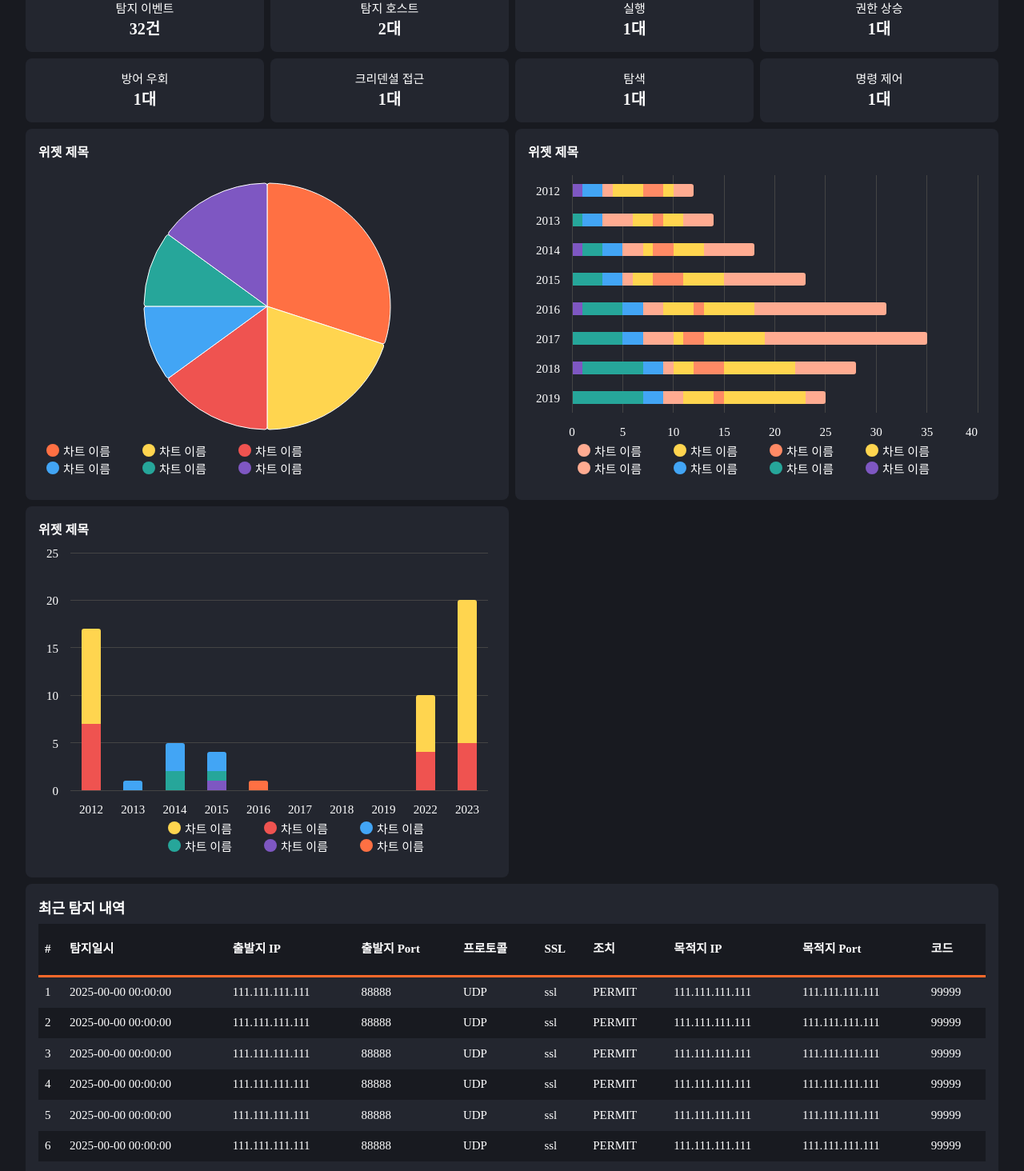
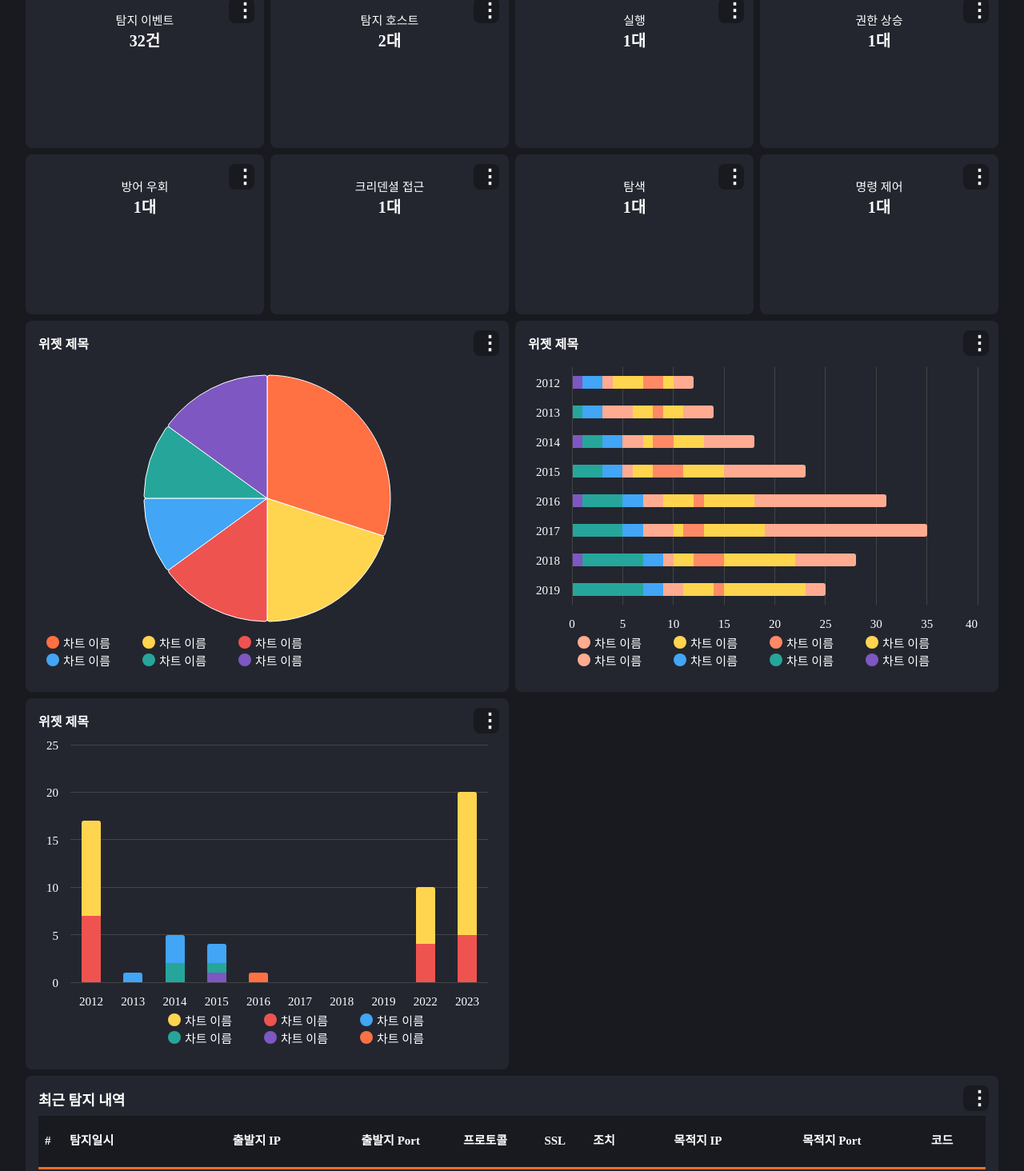
Before and after one commit to Sotatek-HieuTran5/Sonar-dashboard, a React (Vite) app: page / in a window 1280 px wide. Shown: the part 111-1575 px from the top of the page at 80% size. Built offline with nearby package versions, Linux system fonts and the light colour scheme; a web font is replaced by a local one.

Commit message:
feat: update css

```diff
--- /dev/null
+++ b/src/components/ChartSection.css
@@ -0,0 +1,108 @@
+.chart-card {
+  background: var(--color-card-bg);
+  border-radius: 8px;
+  padding: 16px;
+  min-height: 320px;
+  flex: 1 1 300px;
+  min-width: 0;
+  display: flex;
+  flex-direction: column;
+  align-items: center;
+  justify-content: flex-start;
+  box-sizing: border-box;
+  position: relative;
+}
+
+.chart-card-pie {
+  grid-column: span 2;
+}
+
+.chart-card-bar {
+  grid-column: span 3;
+}
+
+@media (max-width: 1199px) {
+  .chart-card-pie {
+    grid-column: span 2;
+  }
+
+  .chart-card-bar {
+    grid-column: span 2;
+  }
+}
+
+@media (max-width: 900px) {
+  .chart-card-pie,
+  .chart-card-bar {
+    grid-column: 1 / -1;
+  }
+}
+
+.chart-menu-container {
+  position: absolute;
+  top: 12px;
+  right: 12px;
+  z-index: 2;
+}
+
+.chart-menu-button {
+  border: none;
+  border-radius: 8px;
+  width: 32px;
+  height: 32px;
+  color: #fff;
+}
+
+.chart-menu-icon {
+  font-size: 24px;
+  font-weight: 700;
+}
+
+.chart-menu-dropdown {
+  position: absolute;
+  top: 36px;
+  right: 0;
+  background: #222;
+  color: #fff;
+  border-radius: 8px;
+  box-shadow: 0 2px 8px rgba(0, 0, 0, 0.2);
+  min-width: 100px;
+  z-index: 10;
+  padding: 8px 0;
+}
+
+.chart-menu-item {
+  padding: 8px 16px;
+  cursor: pointer;
+}
+
+.chart-title {
+  width: 100%;
+  font-weight: 600;
+  color: var(--color-table-row-text);
+  font-size: 16px;
+  text-align: left;
+  margin-bottom: 8px;
+}
+
+.chart-container {
+  flex: 1;
+  width: 100%;
+  display: flex;
+  align-items: center;
+  justify-content: center;
+}
+
+.pie-chart-container {
+  width: 100%;
+  height: 100%;
+  display: flex;
+  flex-direction: column;
+}
+
+.pie-chart-content {
+  flex: 1;
+  display: flex;
+  align-items: center;
+  justify-content: center;
+}
--- a/src/components/ChartSection.tsx
+++ b/src/components/ChartSection.tsx
@@ -1,4 +1,4 @@
-import React, { useEffect, useState } from "react";
+import React, { useEffect, useState, useRef } from "react";
 import Highcharts from "highcharts";
 import HighchartsReact from "highcharts-react-official";
 import type {
@@ -6,6 +6,7 @@ import type {
   BarDatum,
   ChartSectionProps,
 } from "../interfaces/chart";
+import "./ChartSection.css";
 
 function getVar(name: string, fallback: string) {
   if (typeof window !== "undefined") {
@@ -77,22 +78,8 @@ const PieChartWithCustomLegend: React.FC<{ data: PieDatum[] }> = ({ data }) => {
     ],
   };
   return (
-    <div
-      style={{
-        width: "100%",
-        height: "100%",
-        display: "flex",
-        flexDirection: "column",
-      }}
-    >
-      <div
-        style={{
-          flex: 1,
-          display: "flex",
-          alignItems: "center",
-          justifyContent: "center",
-        }}
-      >
+    <div className="pie-chart-container">
+      <div className="pie-chart-content">
         <HighchartsReact highcharts={Highcharts} options={options} />
       </div>
     </div>
@@ -263,6 +250,44 @@ function getGridColumn(
   return `span ${spanLarge}`;
 }
 
+function MoreMenu() {
+  const [open, setOpen] = useState(false);
+  const ref = useRef<HTMLDivElement>(null);
+  useEffect(() => {
+    function handleClickOutside(event: MouseEvent) {
+      if (ref.current && !ref.current.contains(event.target as Node)) {
+        setOpen(false);
+      }
+    }
+    if (open) {
+      document.addEventListener("mousedown", handleClickOutside);
+    } else {
+      document.removeEventListener("mousedown", handleClickOutside);
+    }
+    return () => {
+      document.removeEventListener("mousedown", handleClickOutside);
+    };
+  }, [open]);
+  return (
+    <div className="chart-menu-container" ref={ref}>
+      <button
+        className="btn btn-primary chart-menu-button"
+        onClick={() => setOpen((v) => !v)}
+        aria-label="More options"
+      >
+        <span className="chart-menu-icon">⋮</span>
+      </button>
+      {open && (
+        <div className="chart-menu-dropdown">
+          <div className="chart-menu-item">Option 1</div>
+          <div className="chart-menu-item">Option 2</div>
+          <div className="chart-menu-item">Option 3</div>
+        </div>
+      )}
+    </div>
+  );
+}
+
 export const ChartCards: React.FC<ChartSectionProps> = ({
   pieData,
   barData1,
@@ -284,131 +309,35 @@ export const ChartCards: React.FC<ChartSectionProps> = ({
 
   return [
     <div
-      className="card"
-      style={{
-        background: "var(--color-card-bg)",
-        borderRadius: 8,
-        padding: 16,
-        minHeight: 320,
-        flex: "1 1 300px",
-        minWidth: 0,
-        display: "flex",
-        flexDirection: "column",
-        alignItems: "center",
-        justifyContent: "flex-start",
-        boxSizing: "border-box",
-        gridColumn: pieCol,
-      }}
+      className="card chart-card chart-card-pie"
+      style={{ gridColumn: pieCol }}
       key="pie"
     >
-      <div
-        className="chart-title"
-        style={{
-          width: "100%",
-          fontWeight: 600,
-          color: "var(--color-table-row-text)",
-          fontSize: 16,
-          textAlign: "left",
-          marginBottom: 8,
-        }}
-      >
-        위젯 제목
-      </div>
-      <div
-        style={{
-          flex: 1,
-          width: "100%",
-          display: "flex",
-          alignItems: "center",
-          justifyContent: "center",
-        }}
-      >
+      <MoreMenu />
+      <div className="chart-title">위젯 제목</div>
+      <div className="chart-container">
         <PieChartWithCustomLegend data={pieData} />
       </div>
     </div>,
     <div
-      className="card"
-      style={{
-        background: "var(--color-card-bg)",
-        borderRadius: 8,
-        padding: 16,
-        minHeight: 320,
-        flex: "1 1 300px",
-        minWidth: 0,
-        display: "flex",
-        flexDirection: "column",
-        alignItems: "center",
-        justifyContent: "flex-start",
-        boxSizing: "border-box",
-        gridColumn: barCol,
-      }}
+      className="card chart-card chart-card-bar"
+      style={{ gridColumn: barCol }}
       key="bar1"
     >
-      <div
-        className="chart-title"
-        style={{
-          width: "100%",
-          fontWeight: 600,
-          color: "var(--color-table-row-text)",
-          fontSize: 16,
-          textAlign: "left",
-          marginBottom: 8,
-        }}
-      >
-        위젯 제목
-      </div>
-      <div
-        style={{
-          flex: 1,
-          width: "100%",
-          display: "flex",
-          alignItems: "center",
-          justifyContent: "center",
-        }}
-      >
+      <MoreMenu />
+      <div className="chart-title">위젯 제목</div>
+      <div className="chart-container">
         <BarChart1 data={barData1} categories={barCategories1} />
       </div>
     </div>,
     <div
-      className="card"
-      style={{
-        background: "var(--color-card-bg)",
-        borderRadius: 8,
-        padding: 16,
-        minHeight: 320,
-        flex: "1 1 300px",
-        minWidth: 0,
-        display: "flex",
-        flexDirection: "column",
-        alignItems: "center",
-        justifyContent: "flex-start",
-        boxSizing: "border-box",
-        gridColumn: barCol,
-      }}
+      className="card chart-card chart-card-bar"
+      style={{ gridColumn: barCol }}
       key="bar2"
     >
-      <div
-        className="chart-title"
-        style={{
-          width: "100%",
-          fontWeight: 600,
-          color: "var(--color-table-row-text)",
-          fontSize: 16,
-          textAlign: "left",
-          marginBottom: 8,
-        }}
-      >
-        위젯 제목
-      </div>
-      <div
-        style={{
-          flex: 1,
-          width: "100%",
-          display: "flex",
-          alignItems: "center",
-          justifyContent: "center",
-        }}
-      >
+      <MoreMenu />
+      <div className="chart-title">위젯 제목</div>
+      <div className="chart-container">
         <BarChart2 data={barData2} categories={barCategories2} />
       </div>
     </div>,
--- /dev/null
+++ b/src/components/DataGrid.css
@@ -0,0 +1,69 @@
+.data-grid-card {
+  background: var(--color-card-bg);
+  border-radius: 8px;
+  padding: 16px;
+  position: relative;
+}
+
+.data-grid-menu-container {
+  position: absolute;
+  top: 12px;
+  right: 12px;
+  z-index: 2;
+}
+
+.data-grid-menu-button {
+  border: none;
+  border-radius: 8px;
+  width: 32px;
+  height: 32px;
+  color: #fff;
+}
+
+.data-grid-menu-icon {
+  font-size: 24px;
+  font-weight: 700;
+}
+
+.data-grid-menu-dropdown {
+  position: absolute;
+  top: 36px;
+  right: 0;
+  background: #222;
+  color: #fff;
+  border-radius: 8px;
+  box-shadow: 0 2px 8px rgba(0, 0, 0, 0.2);
+  min-width: 100px;
+  z-index: 10;
+  padding: 8px 0;
+}
+
+.data-grid-menu-item {
+  padding: 8px 16px;
+  cursor: pointer;
+}
+
+.data-grid-title {
+  color: var(--color-table-row-text);
+  font-weight: 700;
+  font-size: 18px;
+  margin-bottom: 8px;
+}
+
+.data-grid-table-container {
+  width: 100%;
+  overflow-x: auto;
+}
+
+.data-grid-table {
+  color: var(--color-table-row-text);
+  background: var(--color-card-bg);
+  width: 100%;
+  min-width: 800px;
+}
+
+.data-grid-pagination-container {
+  display: flex;
+  justify-content: flex-end;
+  margin-top: 16px;
+}
--- a/src/components/DataGrid.tsx
+++ b/src/components/DataGrid.tsx
@@ -1,4 +1,5 @@
-import React, { useState } from "react";
+import React, { useState, useRef } from "react";
+import "./DataGrid.css";
 
 const PAGE_SIZE = 10;
 const TOTAL_ROWS = 47;
@@ -18,6 +19,8 @@ const sampleRows = Array.from({ length: TOTAL_ROWS }).map((_, i) => ({
 export const DataGrid: React.FC = () => {
   const [currentPage, setCurrentPage] = useState(1);
   const totalPages = Math.ceil(TOTAL_ROWS / PAGE_SIZE);
+  const [menuOpen, setMenuOpen] = useState(false);
+  const menuRef = useRef<HTMLDivElement>(null);
 
   const handlePageChange = (page: number) => {
     if (page < 1 || page > totalPages) return;
@@ -52,35 +55,43 @@ export const DataGrid: React.FC = () => {
     }
   }
 
+  React.useEffect(() => {
+    function handleClickOutside(event: MouseEvent) {
+      if (menuRef.current && !menuRef.current.contains(event.target as Node)) {
+        setMenuOpen(false);
+      }
+    }
+    if (menuOpen) {
+      document.addEventListener("mousedown", handleClickOutside);
+    } else {
+      document.removeEventListener("mousedown", handleClickOutside);
+    }
+    return () => {
+      document.removeEventListener("mousedown", handleClickOutside);
+    };
+  }, [menuOpen]);
+
   return (
-    <div
-      className="card"
-      style={{
-        background: "var(--color-card-bg)",
-        borderRadius: 8,
-        padding: 16,
-      }}
-    >
-      <div
-        style={{
-          color: "var(--color-table-row-text)",
-          fontWeight: 700,
-          fontSize: 18,
-          marginBottom: 8,
-        }}
-      >
-        최근 탐지 내역
+    <div className="card data-grid-card">
+      <div className="data-grid-menu-container" ref={menuRef}>
+        <button
+          className="btn btn-primary data-grid-menu-button"
+          onClick={() => setMenuOpen((v) => !v)}
+          aria-label="More options"
+        >
+          <span className="data-grid-menu-icon">⋮</span>
+        </button>
+        {menuOpen && (
+          <div className="data-grid-menu-dropdown">
+            <div className="data-grid-menu-item">Option 1</div>
+            <div className="data-grid-menu-item">Option 2</div>
+            <div className="data-grid-menu-item">Option 3</div>
+          </div>
+        )}
       </div>
-      <div style={{ width: "100%", overflowX: "auto" }}>
-        <table
-          className="table custom-table"
-          style={{
-            color: "var(--color-table-row-text)",
-            background: "var(--color-card-bg)",
-            width: "100%",
-            minWidth: 800,
-          }}
-        >
+      <div className="data-grid-title">최근 탐지 내역</div>
+      <div className="data-grid-table-container">
+        <table className="table custom-table data-grid-table">
           <thead className="custom-table-header">
             <tr>
               <th className="table-cell-fit">#</th>
@@ -113,9 +124,7 @@ export const DataGrid: React.FC = () => {
           </tbody>
         </table>
       </div>
-      <div
-        style={{ display: "flex", justifyContent: "flex-end", marginTop: 16 }}
-      >
+      <div className="data-grid-pagination-container">
         <div className="pagination custom-pagination">
           <button
             className="pagination-btn"
--- /dev/null
+++ b/src/components/StatBox.css
@@ -0,0 +1,72 @@
+.stat-box-card {
+  background: var(--color-card-bg);
+  color: var(--color-table-row-text);
+  min-width: 160px;
+  width: 100%;
+  height: 200px;
+  display: flex;
+  flex-direction: column;
+  align-items: center;
+  justify-content: flex-start;
+  border-radius: 8px;
+  box-sizing: border-box;
+  padding: 32px;
+  position: relative;
+}
+
+.stat-box-menu-container {
+  position: absolute;
+  top: 12px;
+  right: 12px;
+  z-index: 2;
+}
+
+.stat-box-menu-button {
+  border: none;
+  border-radius: 8px;
+  width: 32px;
+  height: 32px;
+  color: #fff;
+}
+
+.stat-box-menu-icon {
+  font-size: 24px;
+  font-weight: 700;
+}
+
+.stat-box-menu-dropdown {
+  position: absolute;
+  top: 36px;
+  right: 0;
+  background: #222;
+  color: #fff;
+  border-radius: 8px;
+  box-shadow: 0 2px 8px rgba(0, 0, 0, 0.2);
+  min-width: 100px;
+  z-index: 10;
+  padding: 8px 0;
+}
+
+.stat-box-menu-item {
+  padding: 8px 16px;
+  cursor: pointer;
+}
+
+.stat-box-title {
+  font-size: 15px;
+  font-weight: 400;
+  margin-bottom: 4px;
+  width: 100%;
+  text-align: center;
+  white-space: nowrap;
+  overflow: hidden;
+  text-overflow: ellipsis;
+  line-height: 1.2;
+}
+
+.stat-box-value {
+  font-size: 20px;
+  font-weight: 700;
+  text-align: center;
+  line-height: 1.2;
+}
--- a/src/components/StatBox.tsx
+++ b/src/components/StatBox.tsx
@@ -1,52 +1,53 @@
-import React from "react";
+import React, { useState, useRef } from "react";
+import "./StatBox.css";
 
 interface StatBoxProps {
   title: string;
   value: string;
 }
 
-export const StatBox: React.FC<StatBoxProps> = ({ title, value }) => (
-  <div
-    className="card"
-    style={{
-      background: "var(--color-card-bg)",
-      color: "var(--color-table-row-text)",
-      minWidth: 160,
-      width: "100%",
-      height: 80,
-      display: "flex",
-      flexDirection: "column",
-      alignItems: "center",
-      justifyContent: "center",
-      borderRadius: 8,
-      boxSizing: "border-box",
-    }}
-  >
-    <div
-      style={{
-        fontSize: 15,
-        fontWeight: 400,
-        marginBottom: 4,
-        width: "100%",
-        textAlign: "center",
-        whiteSpace: "nowrap",
-        overflow: "hidden",
-        textOverflow: "ellipsis",
-        lineHeight: 1.2,
-      }}
-      title={title}
-    >
-      {title}
+export const StatBox: React.FC<StatBoxProps> = ({ title, value }) => {
+  const [menuOpen, setMenuOpen] = useState(false);
+  const menuRef = useRef<HTMLDivElement>(null);
+
+  React.useEffect(() => {
+    function handleClickOutside(event: MouseEvent) {
+      if (menuRef.current && !menuRef.current.contains(event.target as Node)) {
+        setMenuOpen(false);
+      }
+    }
+    if (menuOpen) {
+      document.addEventListener("mousedown", handleClickOutside);
+    } else {
+      document.removeEventListener("mousedown", handleClickOutside);
+    }
+    return () => {
+      document.removeEventListener("mousedown", handleClickOutside);
+    };
+  }, [menuOpen]);
+
+  return (
+    <div className="card stat-box-card">
+      <div className="stat-box-menu-container" ref={menuRef}>
+        <button
+          className="btn btn-primary stat-box-menu-button"
+          onClick={() => setMenuOpen((v) => !v)}
+          aria-label="More options"
+        >
+          <span className="stat-box-menu-icon">⋮</span>
+        </button>
+        {menuOpen && (
+          <div className="stat-box-menu-dropdown">
+            <div className="stat-box-menu-item">Option 1</div>
+            <div className="stat-box-menu-item">Option 2</div>
+            <div className="stat-box-menu-item">Option 3</div>
+          </div>
+        )}
+      </div>
+      <div className="stat-box-title" title={title}>
+        {title}
+      </div>
+      <div className="stat-box-value">{value}</div>
     </div>
-    <div
-      style={{
-        fontSize: 20,
-        fontWeight: 700,
-        textAlign: "center",
-        lineHeight: 1.2,
-      }}
-    >
-      {value}
-    </div>
-  </div>
-);
+  );
+};
--- a/src/index.css
+++ b/src/index.css
@@ -18,6 +18,7 @@
   --color-table-row-alt-bg: #23262f;
   --color-table-row-hover-bg: #23262f;
   --color-chart-legend-inactive: #888;
+  --color-neutral-200: rgba(0, 0, 0, 0.3);
   /* Add more variables as needed */
 }
 [data-theme="dark"] {
@@ -38,6 +39,7 @@
   --color-table-row-alt-bg: #23262f;
   --color-table-row-hover-bg: #23262f;
   --color-chart-legend-inactive: #888;
+  --color-neutral-200: rgba(0, 0, 0, 0.3);
   /* Add more variables as needed */
 }
 .bg-base-100 {
@@ -97,7 +99,7 @@ body {
   }
 }
 .btn.btn-primary {
-  background-color: var(--color-inlinecode-content);
+  background-color: var(--color-neutral-200);
   &:hover {
     @media (hover: hover) {
       border-color: var(--color-neutral-content);
```
Also changed, not shown: src/components/WarningBox.css (added, +25 -0 lines), src/components/WarningBox.tsx (+4 -29 lines).
